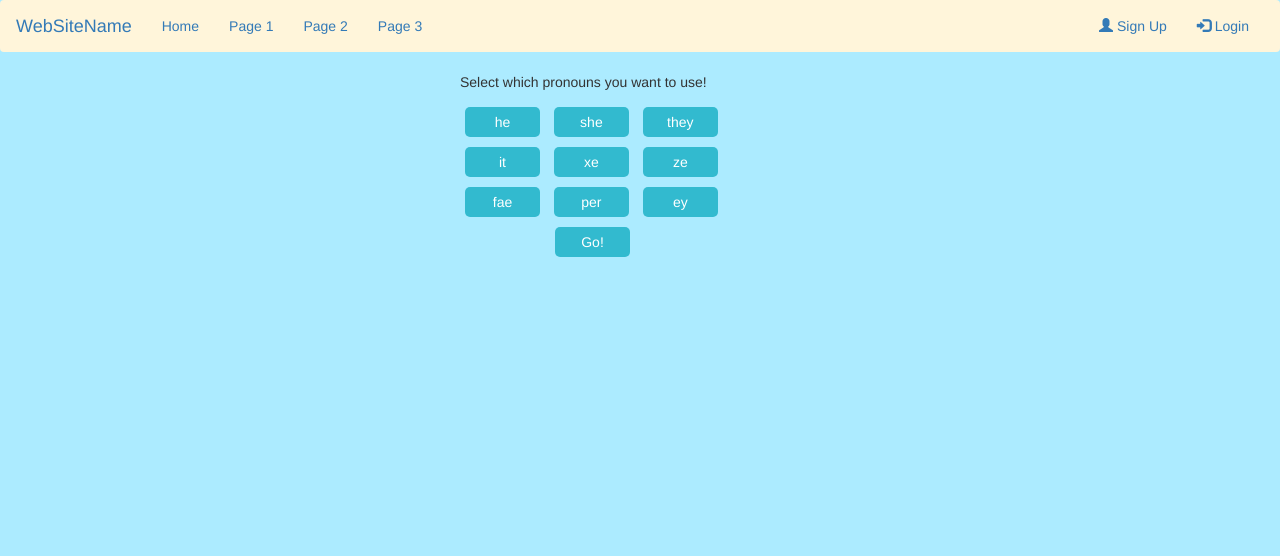
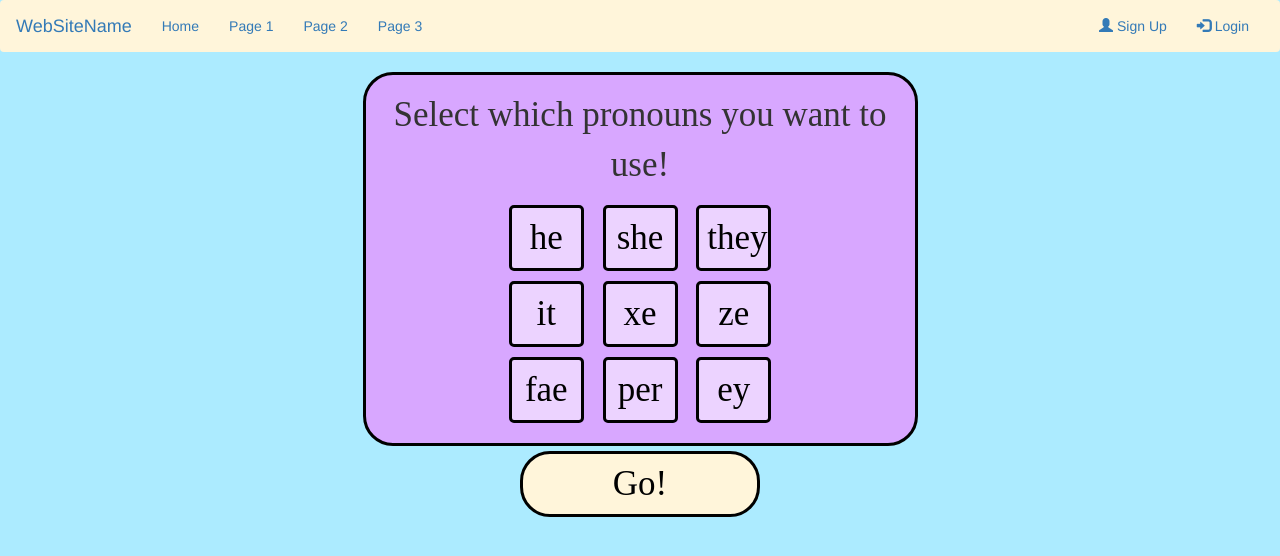
Before and after one commit to tejaswini-rb/prism, a plain HTML site: page pronouns/pronouns.html in a window 1280 px wide. Drawn offline with nearby package versions, Linux system fonts and the light colour scheme; a web font is replaced by a local one.

Commit message:
add styling for page 1 of pronouns

```diff
--- a/pronouns/pronouns.css
+++ b/pronouns/pronouns.css
@@ -19,7 +19,18 @@ body {
     display: none;
 }
 #go-btn {
-    margin-left: 95px;
+    width: 240px;
+    font-family: Darker Grotesque;
+    font-size: 35px;
+    border-radius: 30px;
+    background-color: #FFF5DA;
+
+
+}
+
+#go-area {
+    align-items: center;
+    text-align: center;
 }
 
 
@@ -28,17 +39,20 @@ button {
     margin: 5px;
     padding: 5px 8px;
     outline: none;
-    background: #32bacf;
+    background: #ECD3FF;
     border: none;
-    color: white;
+    color: black;
     border-radius: 5px;
+    border-color: black;
+    border-style: solid;
     font-size: 1em;
     width: 75px;
 }
 
 button:hover {
-    background-color: #ffa000;
+    background-color: #FFF5DA;
     cursor: pointer;
+
 }
 
 .result {
@@ -51,3 +65,16 @@ button:hover {
 #reset-btn {
     display:none;
 }
+
+.select-pronouns {
+    background-color: #D8A7FF;
+    border-radius: 30px;
+    border-style: solid;
+    border-color: black;
+    justify-content: center;
+    text-align: center;
+    padding-top: 15px;
+    font-family: Darker Grotesque;
+    font-size: 35px;
+    padding-bottom: 15px;
+}
--- a/pronouns/pronouns.html
+++ b/pronouns/pronouns.html
@@ -1,12 +1,27 @@
 <!DOCTYPE html>
 <html lang="en">
 <head>
-  <title>Bootstrap Example</title>
+  <title>Pronoun Practice!</title>
   <meta charset="utf-8">
   <meta name="viewport" content="width=device-width, initial-scale=1">
   <link rel="stylesheet" href="https://maxcdn.bootstrapcdn.com/bootstrap/3.4.1/css/bootstrap.min.css">
   <script src="https://ajax.googleapis.com/ajax/libs/jquery/3.6.4/jquery.min.js"></script>
   <script src="https://maxcdn.bootstrapcdn.com/bootstrap/3.4.1/js/bootstrap.min.js"></script>
+  <link
+      rel="stylesheet"
+      href="https://fonts.googleapis.com/css2?family=Ribeye+Marrow:wght@400&amp;display=swap"
+      data-tag="font"
+    />
+    <link
+      rel="stylesheet"
+      href="https://fonts.googleapis.com/css2?family=Darker+Grotesque:wght@300;400;500;600;700;800;900&amp;display=swap"
+      data-tag="font"
+    />
+    <link
+      rel="stylesheet"
+      href="https://fonts.googleapis.com/css2?family=Varela+Round:wght@400&amp;display=swap"
+      data-tag="font"
+    />
   <link rel="stylesheet" href="pronouns.css">
 </head>
 <body>
@@ -39,8 +54,9 @@
 <div class="container">
   <div class="row">
     <div id = "select">
-        <div class = "col-sm-4"></div>
-        <div class = "col-sm-4">
+        <div class = "col-sm-3"></div>
+        <div class = "col-sm-6">
+          <div class = "select-pronouns">
             <p>Select which pronouns you want to use!</p>
             <div id="button-group">
                 <button id="he">he</button>
@@ -56,19 +72,30 @@
                 <button id="ey">ey</button>
               </div>
 
-              <button type="button" onclick="generateText()" id = "go-btn">Go!</button>
 
+
+
+          </div>
 
             </div>
 
         </div>
 
-        <div class = "col-sm-4">
+        <div class = "col-sm-3">
 
         </div>
 
      </li>
     </div>
+
+  <div class = "row">
+    <div class = "col-sm-4"></div>
+    <div class = "col-sm-4" id = "go-area">
+      <button type="button" onclick="generateText()" id = "go-btn">Go!</button>
+    </div>
+    <div class = "col-sm-4"></div>
+
+  </div>
 
 
     <div class="col-sm-12 practice">
--- a/pronouns/pronouns.js
+++ b/pronouns/pronouns.js
@@ -186,10 +186,10 @@ let activeButton = null;
 
 const buttonPressed = e => {
   if (activeButton != null) {
-    activeButton.style.background = "#32bacf"; // Replace with the original color of the button
+    activeButton.style.background = "#ECD3FF"; // Replace with the original color of the button
   }
 
-  e.target.style.background = "#ffa000";
+  e.target.style.background = "#FFF5DA";
   if(e.target.id == "he") {
     pronounNum = 0;
   }
@@ -290,6 +290,8 @@ function reset() {
   document.getElementById("select").style.display = "block";
   document.getElementById("go-btn").style.display = "block";
 
+  document.getElementById("go-btn").style.marginLeft = "60px";
+  document.getElementById("go-btn").style.backgroundColor = "#FFF5DA";
   //reset values
     pronounNum = -1;
     textNum = -1;
```
